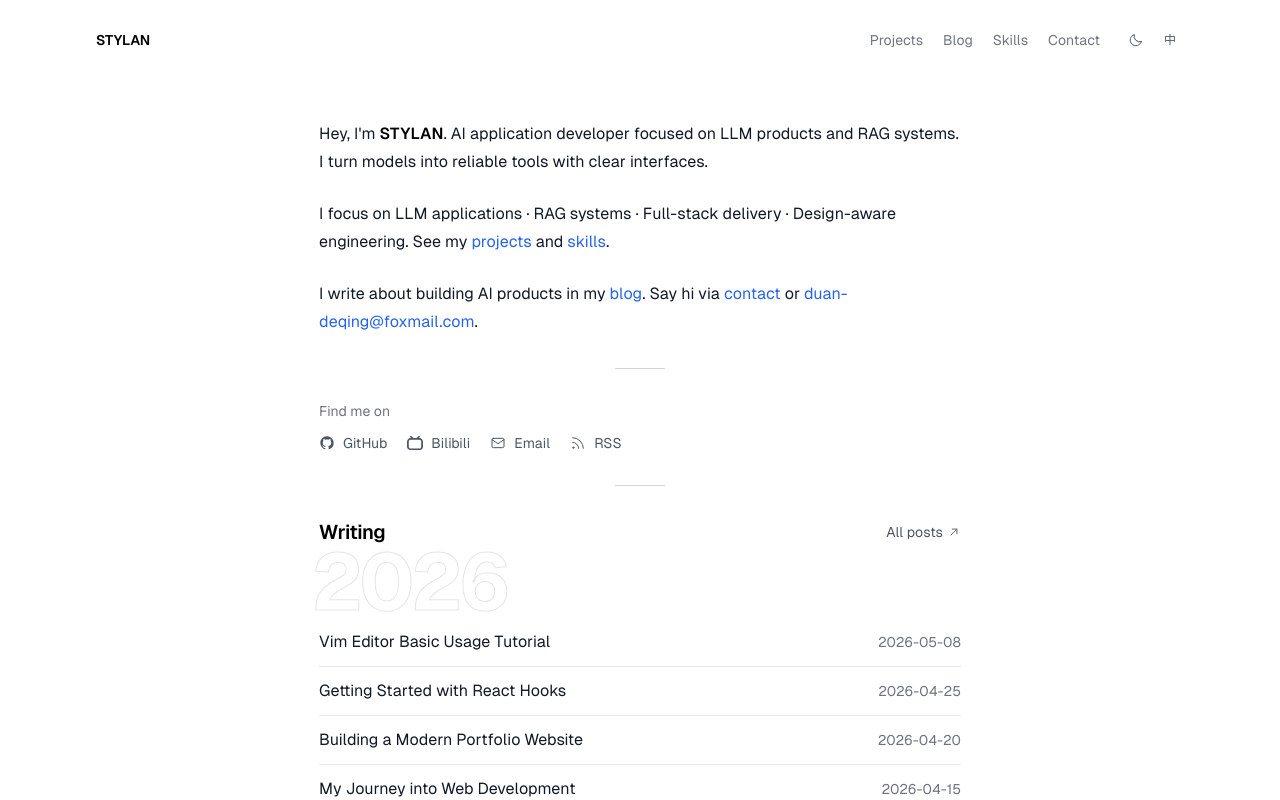
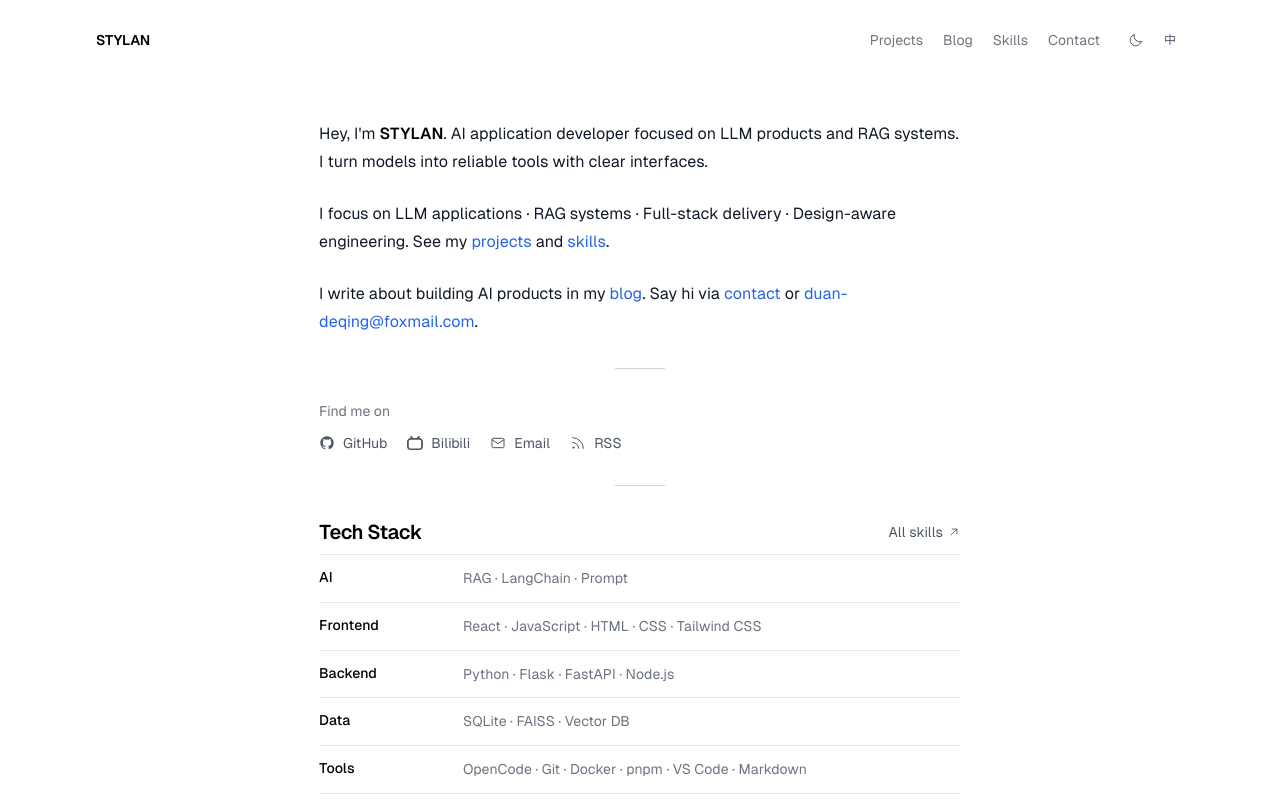
Before and after one commit to duan-deqing/duan-deqing.github.io, a React (Vite) app: page / in a window 1280 px wide. Shown: the top 800 px of the page. Built offline with nearby package versions, Linux system fonts and the light colour scheme.

Commit message:
feat: 首页文章区改为技术栈

```diff
--- a/src/index.css
+++ b/src/index.css
@@ -150,21 +150,6 @@
     border-top: 1px solid color-mix(in srgb, var(--muted) 30%, transparent);
   }
 
-  .year-mark {
-    position: absolute;
-    left: -0.5rem;
-    top: -0.75rem;
-    font-size: 5rem;
-    font-weight: 700;
-    line-height: 1;
-    letter-spacing: -0.04em;
-    color: transparent;
-    -webkit-text-stroke: 1px var(--muted);
-    opacity: 0.18;
-    pointer-events: none;
-    user-select: none;
-  }
-
   .writing-list .writing-row {
     transition: opacity 0.2s ease;
   }
--- a/src/pages/HomePage.jsx
+++ b/src/pages/HomePage.jsx
@@ -1,10 +1,6 @@
-import { useEffect, useMemo, useState } from 'react'
 import { Link } from 'react-router-dom'
 import config from '../content/site.yaml'
 import { useLanguage } from '../hooks/useLanguage'
-import { getAllPosts } from '../utils/markdown'
-import { groupPostsByYear } from '../utils/postGroups'
-import { formatDate } from '../utils/postFormat'
 import PageTitle from '../components/shared/PageTitle'
 import SiteLink from '../components/site/SiteLink'
 import {
@@ -29,40 +25,13 @@ function SocialLink({ href, label, Icon }) {
 
 export default function HomePage() {
   const { lang, t } = useLanguage()
-  const [posts, setPosts] = useState([])
-  const [failed, setFailed] = useState(false)
-  const [loading, setLoading] = useState(true)
-
-  useEffect(() => {
-    let cancelled = false
-    // 语言切换时先清空旧列表并复位状态，避免闪现上一语言的文章
-    setPosts([])
-    setFailed(false)
-    setLoading(true)
-
-    getAllPosts(lang)
-      .then((value) => {
-        if (cancelled) return
-        setPosts(value)
-        setFailed(false)
-      })
-      .catch((error) => {
-        console.error('[HomePage] Failed to load posts:', error)
-        if (!cancelled) setFailed(true)
-      })
-      .finally(() => {
-        if (!cancelled) setLoading(false)
-      })
-
-    return () => {
-      cancelled = true
-    }
-  }, [lang])
-
-  const groups = useMemo(() => groupPostsByYear(posts.slice(0, 5)), [posts])
   const focus = (config.about?.focus || []).map((item) => t(item))
   const socials = config.socialLinks || []
   const email = config.contact?.email
+  const skills = (config.skills || []).filter((group) => {
+    const label = `${group.category?.en || ''} ${group.category?.zh || ''}`.toLowerCase()
+    return !label.includes('hobbies') && !label.includes('爱好')
+  })
 
   return (
     <>
@@ -144,64 +113,36 @@ export default function HomePage() {
 
         <hr className="home-divider" />
 
-        <section aria-labelledby="home-writing">
+        <section aria-labelledby="home-stack">
           <div className="mb-2 flex items-center justify-between gap-4">
             <h2
-              id="home-writing"
+              id="home-stack"
               className="text-lg font-semibold tracking-tight text-heading md:text-xl"
             >
-              {t({ en: 'Writing', zh: '写作' })}
+              {t({ en: 'Tech Stack', zh: '技术栈' })}
             </h2>
             <Link
-              to="/blog"
+              to="/skills"
               className="inline-flex items-center gap-1 text-sm text-muted-strong transition-colors hover:text-ink"
             >
-              {t({ en: 'All posts', zh: '全部文章' })}
+              {t({ en: 'All skills', zh: '全部技能' })}
               <ArrowUpRightIcon size={14} />
             </Link>
           </div>
 
-          {loading ? (
-            <div className="space-y-2 py-2" aria-hidden="true">
-              {[0, 1, 2, 3].map((row) => (
-                <div key={row} className="h-9 rounded-md bg-subtle" />
-              ))}
-            </div>
-          ) : failed ? (
-            <p className="py-6 text-sm text-muted">
-              {t({ en: 'Unable to load posts.', zh: '文章加载失败。' })}
-            </p>
-          ) : groups.length === 0 ? (
-            <p className="py-6 text-sm text-muted">
-              {t({ en: 'Nothing here yet.', zh: '暂无文章。' })}
-            </p>
-          ) : (
-            groups.map((group) => (
-              <div key={group.year}>
-                <div className="relative h-16" aria-hidden="true">
-                  <span className="year-mark">{group.year}</span>
-                </div>
-                <ul>
-                  {group.posts.map((post) => (
-                    <li key={post.slug}>
-                      <Link
-                        to={`/blog/${post.slug}`}
-                        className="flex items-baseline justify-between gap-4 border-b border-line py-3 text-base text-ink transition-colors hover:text-accent"
-                      >
-                        <span>{t(post.title)}</span>
-                        <time
-                          dateTime={post.date}
-                          className="shrink-0 text-sm tabular-nums text-muted"
-                        >
-                          {formatDate(post.date, t)}
-                        </time>
-                      </Link>
-                    </li>
-                  ))}
-                </ul>
+          <dl className="border-t border-line">
+            {skills.map((group) => (
+              <div
+                key={group.category?.en || t(group.category)}
+                className="grid gap-1 border-b border-line py-3 sm:grid-cols-[8rem_1fr] sm:gap-4"
+              >
+                <dt className="text-sm font-medium text-heading">{t(group.category)}</dt>
+                <dd className="text-sm leading-relaxed text-muted">
+                  {(group.items || []).join(' · ')}
+                </dd>
               </div>
-            ))
-          )}
+            ))}
+          </dl>
         </section>
       </div>
     </>
```
Also changed, not shown: 2 other files (tests, documents, lock files or other folders).
